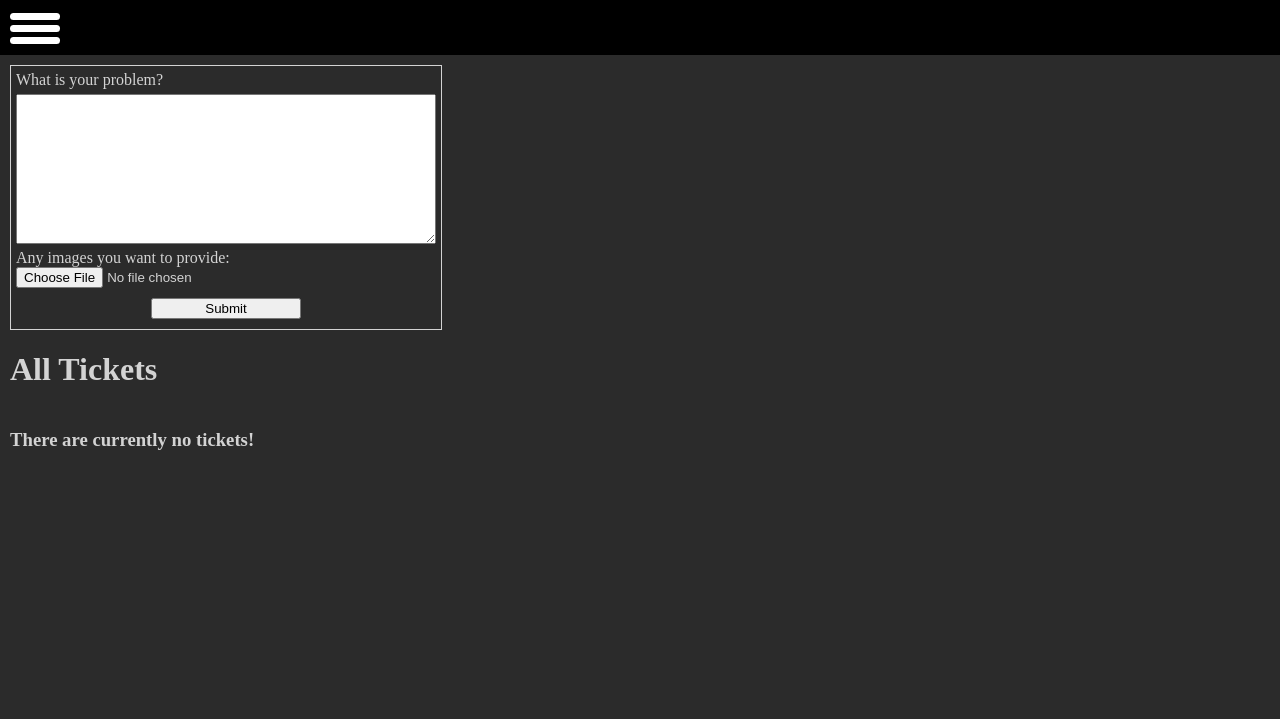
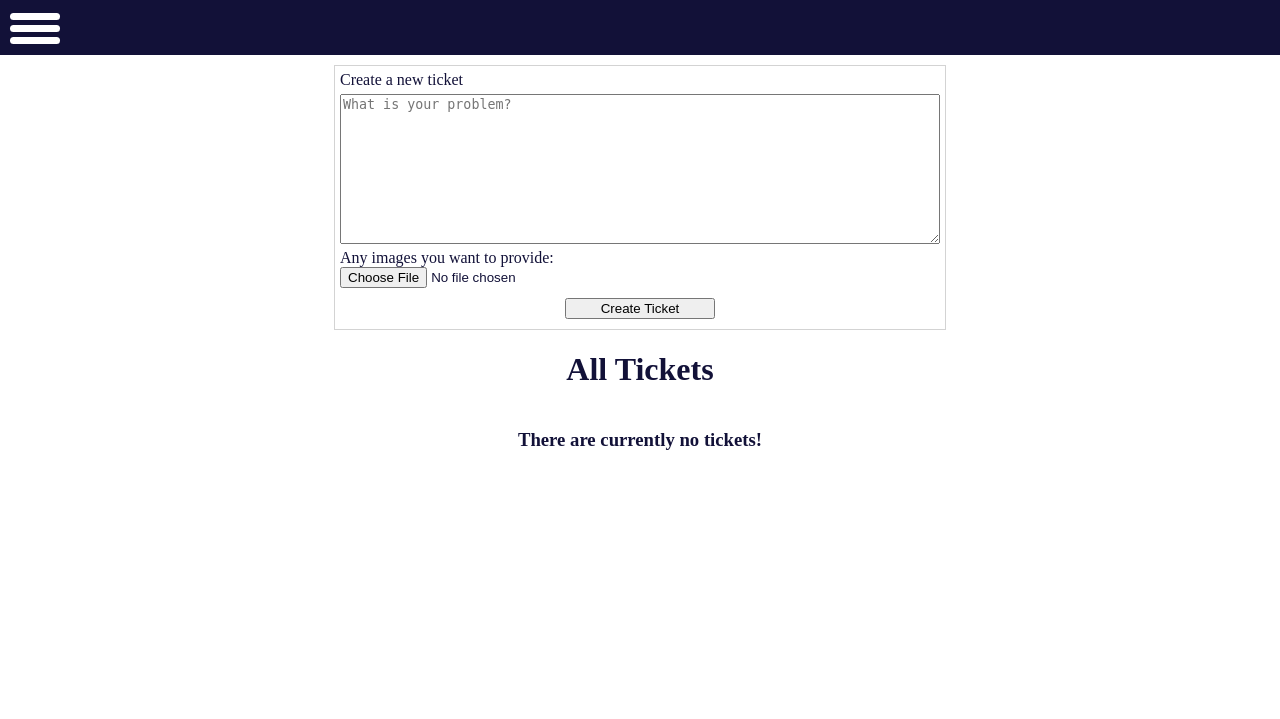
Before and after one commit to Schubi222/cs50Web, a Django app: page /tickets in a window 1280 px wide. Shown: the top 719 px of the page. Run offline with Django 4.2, Linux system fonts and the light colour scheme; data that the repository does not hold is empty.

Commit message:
Chagned design/fixed bugs/new db/updated new ticket/implemented basic ticket/added logentry model

```diff
--- a/ticketsystem/static/allTickets.js
+++ b/ticketsystem/static/allTickets.js
@@ -1,3 +1,4 @@
+import {createHTML} from './util.js'
 document.addEventListener('DOMContentLoaded', () =>{
     loadAllPosts()
     document.getElementById('newTicket_Form').addEventListener('submit',() =>{createNewTicket()})
@@ -6,21 +7,21 @@ document.addEventListener('DOMContentLoaded', () =>{
 function loadAllPosts()
 {
     const all_tickets_div = document.getElementById('all_tickets')
+    all_tickets_div.innerHTML = ''
+
     fetch('getalltickets')
         .then(response => response.json())
         .then(tickets => {
-            console.log(tickets)
             if (tickets.tickets.length === 0){all_tickets_div.innerHTML = '<h3>There are currently no tickets! </h3>'; return}
             for (let i = 0; i < tickets.tickets.length; i++) {
                 createTicketHtml(tickets.tickets[i],tickets.age[i],all_tickets_div)
             }
         })
-
 }
 
 
 function createTicketHtml(ticket,age, parent){
-    const wrapper = createHTML(parent,'div',['all_tickets_ticket_wrapper'],'')
+    const wrapper = createHTML(parent,'div',['all_tickets_ticket_wrapper', 'noSelect'],'')
     wrapper.addEventListener('click', () =>{window.location.href=`ticket/${ticket.id}`})
 
     const head = createHTML(wrapper,'div',['all_tickets_ticket_head'],'')
@@ -46,26 +47,10 @@ function createNewTicket(){
             content: content_
         })
     })
+        //TODO: add message
         .then(response =>{response.json()
             .then(r =>{
-
+                loadAllPosts()
         })
     })
 }
-
-
-/***
- * Can be used to create any element
- * @param parent
- * @param type what type of HTML Element it should be for instance Div
- * @param classnames hast to be a list but can be an empty list
- * @param content can be empty
- * @returns {HTMLElement}
- */
-function createHTML(parent,type, classnames, content){
-    let elem = document.createElement(`${type}`)
-    classnames.forEach(name => elem.classList.add(name))
-    elem.innerHTML = content
-    parent.append(elem)
-    return elem
-}
--- /dev/null
+++ b/ticketsystem/static/form.css
@@ -0,0 +1,29 @@
+.form{
+    display: flex;
+    flex-direction: column;
+    width: 100%;
+
+}
+.form p{
+    margin: 0 0 -5px 0 ;
+
+}
+.form_textarea{
+    width: 100%;
+    height: 150px;
+    box-sizing: border-box;
+}
+.form_submit{
+    width: 150px;
+    place-self: center;
+}
+
+.form_input{
+    margin: 5px 0;
+}
+.form_wrapper{
+    border: 1px solid lightgray;
+    width: 600px;
+    max-width: 100%;
+    padding: 5px;
+}
--- a/ticketsystem/static/layout.css
+++ b/ticketsystem/static/layout.css
@@ -1,30 +1,42 @@
+:root{
+    --main-color:white;
+    --primary-color:#121138;
+    --call-to-action:#4dbb9b;
+}
 body{
     margin: 0;
-    background: #2b2b2b;
+    background: var(--main-color);
+    width: 100%;
 }
-html{color: lightgray}
+html{color: var(--primary-color);}
+
+#content_wrapper{
+    padding: 10px;
+    display: flex;
+    flex-direction: column;
+    align-items: center;
+    width: auto;
+    max-width: 1920px;
+    margin: 0 auto;
+}
+
 #message_div{
     width: 400px;
     height: 200px;
-    background: lightgray;
-    border: 1px solid darkgrey;
-    color: black;
+    background: var(--call-to-action);
+    border: 1px solid lightgray;
     position: absolute;
-    top:55px;
+    top: 0;
     place-self: center;
     left: 0;
     right: 0;
     margin: 0 auto;
 }
 .layout_menu_div{
-    background-color: black;
+    background-color: var(--primary-color);
     padding: 10px;
     margin: 0;
-    width: 100%;
     height: 35px;
-}
-#content_wrapper{
-    padding: 10px;
 }
 
 #layout_menu_hamburger_wrapper{
@@ -66,7 +78,7 @@ html{color: lightgray}
 #layout_menu_ul.is_open{
     visibility: visible;
     transform: unset;
-    background: black;
+    background: var(--primary-color);
     border-right: 1px solid darkgrey;
     border-top: 1px solid darkgrey;
 }
@@ -82,8 +94,10 @@ html{color: lightgray}
 
 }
 .layout_menu_li:hover{
-    background: #94007e
+    background: #121148;
+    color: var(--call-to-action) !important;
 }
+
 .layout_menu_li.is_open{
     border: 1px solid lightgray;
     color: white;
--- a/ticketsystem/static/layout.js
+++ b/ticketsystem/static/layout.js
@@ -2,6 +2,8 @@ document.addEventListener('DOMContentLoaded', ()=>{
 
     document.getElementById('layout_menu_hamburger_wrapper').addEventListener('click', () =>{layout()})
     makeLayoutLinksClickable()
+    const message = document.getElementById('message_div')
+    if (message) {messageFade(message)}
 })
 let open = false
 function layout(){
@@ -26,7 +28,9 @@ function layout(){
         Array.from(menu_lis).forEach(li => li.classList.add('is_open'))
     }
 }
+function messageFade(){
 
+}
 function makeLayoutLinksClickable()
 {
     const LIs = document.getElementsByClassName('layout_menu_li')
--- /dev/null
+++ b/ticketsystem/static/noSelect.css
@@ -0,0 +1,12 @@
+.noSelect {
+    -webkit-tap-highlight-color: transparent;
+    -webkit-touch-callout: none;
+    -webkit-user-select: none;
+    -khtml-user-select: none;
+    -moz-user-select: none;
+    -ms-user-select: none;
+    user-select: none;
+}
+.noSelect:focus {
+    outline: none !important;
+}
--- a/ticketsystem/static/ticket.css
+++ b/ticketsystem/static/ticket.css
@@ -3,15 +3,24 @@
     flex-direction: column;
     gap: 10px;
 }
+#all_tickets_wrapper{
+    width: 100%;
+    display: flex;
+    flex-direction: column;
+    align-items: center;
+}
 .all_tickets_ticket_wrapper{
     border: 1px solid lightgray;
     transition: .3s ease-in-out;
     height: 100px;
-    width: 400px;
+    width: 600px;
     cursor: pointer;
+    border-radius: 5px;
+    box-shadow:0 2px 5px 1px lightgray;
+    max-width: 100%;
 }
 .all_tickets_ticket_wrapper:hover{
-    background: #4c4c4c;
+    background: #f3f3f3;
 }
 .all_tickets_ticket_head{
     display: flex;
@@ -29,31 +38,3 @@
     text-decoration: none;
     cursor: pointer;
 }
-#newTicket{
-    border: 1px solid lightgray;
-    width: 420px;
-    padding: 5px;
-}
-#newTicket_Form{
-    display: flex;
-    flex-direction: column;
-    width: 100%;
-
-}
-#newTicket_Form p{
-    margin: 0 0 -5px 0 ;
-
-}
-#newTicket_Form_Textarea{
-    width: 100%;
-    height: 150px;
-    box-sizing: border-box;
-}
-#newTicket_Submit{
-    width: 150px;
-    place-self: center;
-}
-
-.newTicket_input{
-    margin: 5px 0;
-}
--- /dev/null
+++ b/ticketsystem/static/util.js
@@ -0,0 +1,16 @@
+
+/***
+ * Can be used to create any element
+ * @param parent
+ * @param type what type of HTML Element it should be for instance Div
+ * @param classnames hast to be a list but can be an empty list
+ * @param content can be empty
+ * @returns {HTMLElement}
+ */
+export function createHTML(parent,type, classnames, content){
+    let elem = document.createElement(`${type}`)
+    classnames.forEach(name => elem.classList.add(name))
+    elem.innerHTML = content
+    parent.append(elem)
+    return elem
+}
--- a/ticketsystem/templates/index.html
+++ b/ticketsystem/templates/index.html
@@ -1,25 +1,29 @@
 {% extends "layout.html" %}
 {% load static %}
 {% block script %}
-    <link href="{% static 'ticket.css' %}" rel="stylesheet">
-    <script src="{% static 'allTickets.js' %}"></script>
+    <link rel="stylesheet" href="{% static 'ticket.css' %}">
+    <link rel="stylesheet" href="{% static 'noSelect.css' %}">
+    <link rel="stylesheet" href="{% static 'form.css' %}">
+    <script type="module" src="{% static 'allTickets.js' %}"></script>
 {% endblock %}
 
 {% block title %}Home{% endblock %}
 
-{% block body%}
-    <div id="newTicket">
-        <form id="newTicket_Form" action="javascript:void(0);">
+{% block body %}
+    <div id="all_tickets_wrapper">
+        <div id="newTicket" class="form_wrapper">
+            <form id="newTicket_Form" action="javascript:void(0);" class="form">
                 {% csrf_token %}
-            <label for="newTicket_Form_Textarea">What is your problem?</label>
-            <textarea id="newTicket_Form_Textarea" form="newTicket_Form" class="newTicket_input" name="newTicket_Problem_Description"></textarea>
+                <label for="newTicket_Form_Textarea">Create a new ticket</label>
+                <textarea id="newTicket_Form_Textarea" form="newTicket_Form" class="form_input form_textarea"
+                          name="newTicket_Problem_Description" placeholder="What is your problem?"></textarea>
                 <p>Any images you want to provide:</p>
-            <input class="newTicket_input" name="newTicket_Image" type="file">
-            <input class="newTicket_input" id="newTicket_Submit" type="submit" value="Submit">
+                <input class="form_input" name="newTicket_Image" type="file">
+                <input class="form_input form_submit" id="newTicket_Submit" type="submit" value="Create Ticket">
             </form>
         </div>
         <h1 class="home_heading">All Tickets</h1>
         <div id="all_tickets">
-
+        </div>
     </div>
 {% endblock %}
--- a/ticketsystem/views.py
+++ b/ticketsystem/views.py
@@ -9,10 +9,20 @@ from django.urls import reverse
 from datetime import datetime, timezone
 import datetime
 
+from django.contrib.auth.decorators import login_required
+
 #TODO: For testing only
 from django.views.decorators.csrf import csrf_exempt
 
 from .models import User, Ticket
+
+
+# Helper Functions
+# Returns number of days
+def calc_age(date):
+    now = datetime.datetime.now(timezone.utc)
+    delta = now - date
+    return delta.days if delta.days else 0
 
 
 def index(request):
@@ -32,33 +42,46 @@ def profile(request, username):
 
 
 def ticket(request, id):
+
+    user = request.user
+    if user.is_anonymous:
+        # TODO: Notification
+        return HttpResponseRedirect(reverse('index'))
+
     ticket_to_display = Ticket.objects.all().get(id=id)
     if not ticket_to_display:
-        return render(request, "ticket.html",
-                      {'message': 'This ticket does not exist!',
-                       'ticket': ''})
-
-    return render(request, "ticket.html", {'message': "Test"})
+        return render(request, "ticket.html", {
+            'message': 'This ticket does not exist!',
+            'ticket': '',
+        })
+    age = calc_age(ticket_to_display.timestamp)
+    return render(request, "ticket.html", {
+        'message': '',
+        'ticket': ticket_to_display,
+        'age': age,
+    })
 
 
 def get_all_tickets(request):
     tickets = Ticket.objects.all()
-    now = datetime.datetime.now(timezone.utc)
+
     ages = []
     for elem in tickets:
-        delta = now - elem.timestamp
-        ages.append(delta.days if delta.days else 0)
-    return JsonResponse({'tickets': [ticket.serialize() for ticket in tickets], 'age': ages}, safe=False)
+        ages.append(calc_age(elem.timestamp))
+    tickets = tickets.order_by('-timestamp').all()
+    return JsonResponse({'tickets': [ticket_.serialize() for ticket_ in tickets], 'age': ages}, safe=False)
 
 
-#TODO: Nicht SPA redirect ersetzen durch js verhalten
+# TODO: Nicht SPA redirect ersetzen durch js verhalten
+# TODO: Remove age + ticket if not needed
 @csrf_exempt
+@login_required
 def new_ticket(request):
     if request.method != 'POST':
         return HttpResponseRedirect(reverse('index'))
 
     user = request.user
-    if user == user.is_anonymous:
+    if user.is_anonymous:
         #TODO: Notification
         return HttpResponseRedirect(reverse('index'))
 
@@ -69,8 +92,13 @@ def new_ticket(request):
     newticket.content = data.get('content')
     newticket.status = 'New'
     newticket.save()
+    age = calc_age(newticket.timestamp)
 
-    return JsonResponse({"message": "Ticket created successfully."}, status=201)
+    return JsonResponse({
+        "message": "Ticket created successfully.",
+        'ticket': newticket.serialize(),
+        'age': age,
+    },  safe=False)
 
 
 # Login/Logout/Register copied from Assignment 4
```
Also changed, not shown: ticketsystem/models.py (+28 -3 lines), ticketsystem/static/singleTicket.js (added, +13 -0 lines), ticketsystem/templates/ticket.html (+35 -9 lines), ticketsystem/migrations/0004_logentry_ticket_type.py (added), ticketsystem/migrations/0005_alter_ticket_type.py (added). Lines whose indentation alone changed are shown as unchanged.
